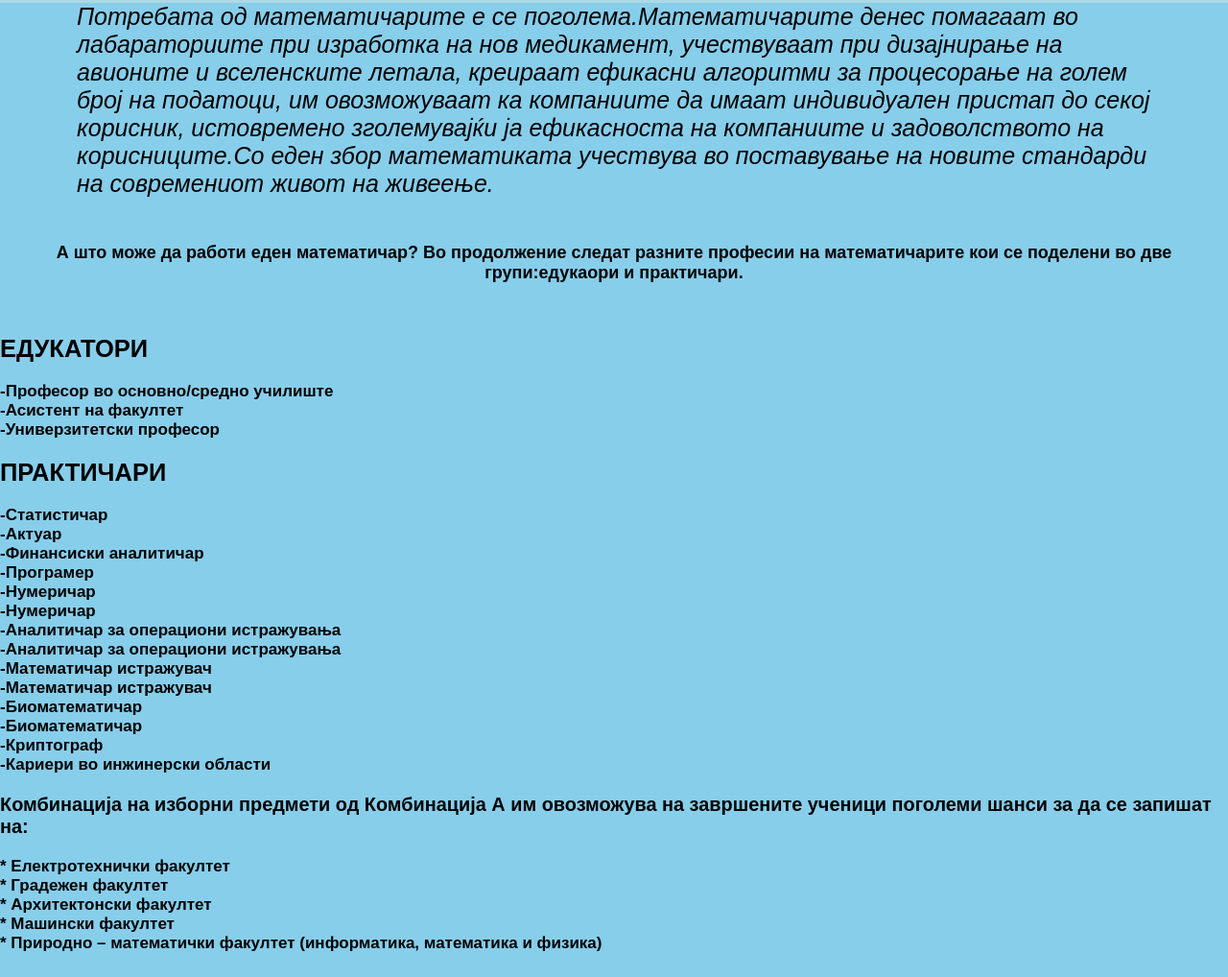
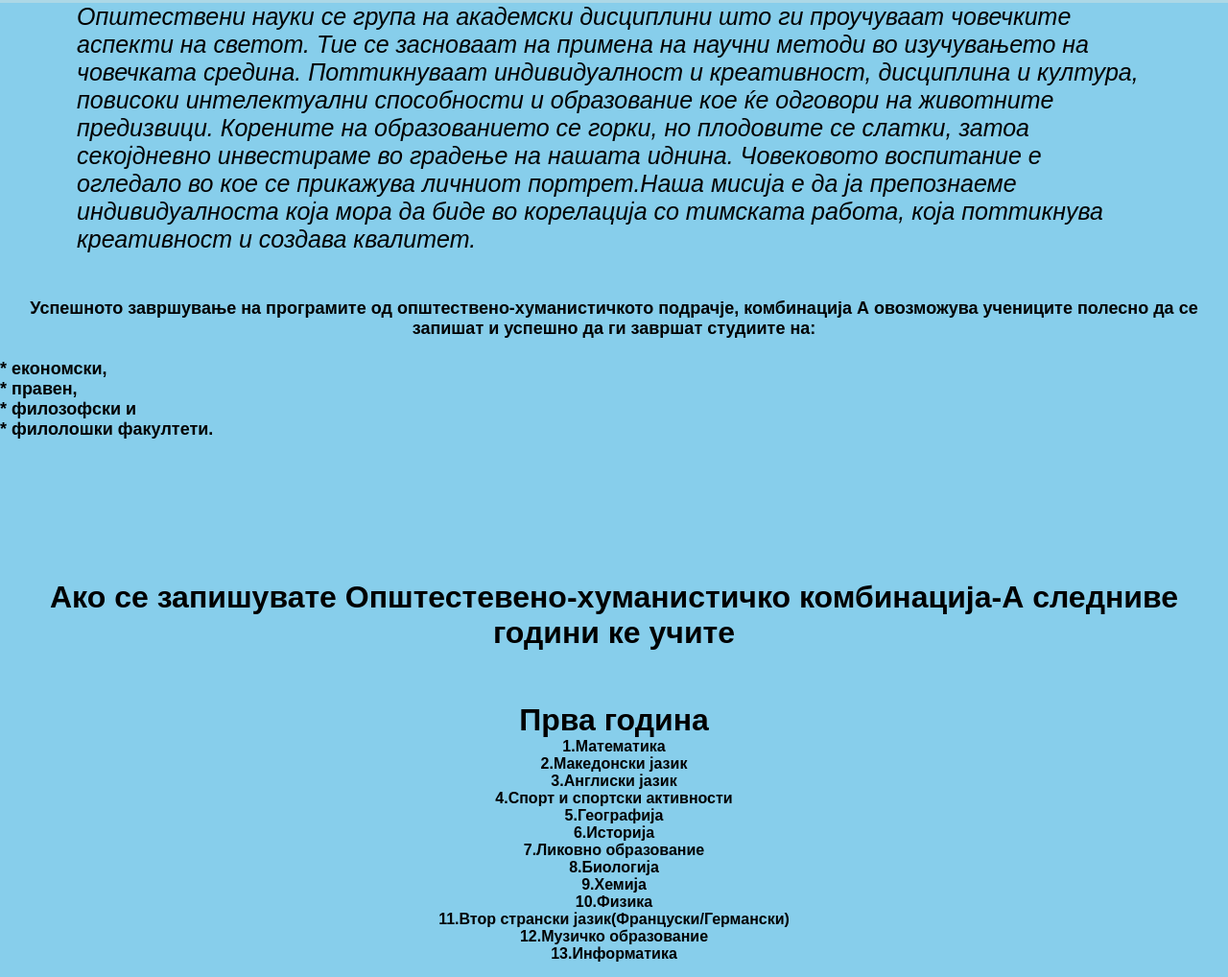
Before and after one commit to Stolenajjak/humanistickoa, a plain HTML site: page index.html in a window 1280 px wide. Shown: the part 202-1220 px from the top of the page at 96% size. Drawn offline with Linux system fonts and the light colour scheme.

Commit message:
Update index.html

```diff
--- a/index.html
+++ b/index.html
@@ -21,49 +21,34 @@
 <body>
 <div class="nazana">
     <div class="tekst">
-            <p>Потребата од математичарите е се поголема.Математичарите денес помагаат во лабараториите при изработка на нов медикамент, учествуваат при дизајнирање на авионите и вселенските летала, креираат ефикасни алгоритми за процесорање на голем број на податоци, им овозможуваат ка компаниите да имаат индивидуален пристап до секој корисник, истовремено зголемувајќи ја ефикасноста на компаниите и задоволството на корисниците.Со еден збор математиката учествува во поставување на новите стандарди на современиот живот на живеење.</p>
+            <p>Општествени науки се група на академски дисциплини што ги проучуваат човечките аспекти на светот. Тие се засноваат на примена на научни методи во изучувањето на човечката средина.
+
+Поттикнуваат индивидуалност и креативност, дисциплина и култура, повисоки интелектуални способности и образование кое ќе одговори на животните предизвици. Корените на образованието се горки, но плодовите се слатки, затоа секојдневно инвестираме во градење на нашата иднина. Човековото воспитание е огледало во кое се прикажува личниот портрет.Наша мисија е да ја препознаеме индивидуалноста која мора да биде во корелација со тимската работа, која поттикнува креативност и создава квалитет. </p>
             <br>
 </div>
     <br>
    <div class="recenica">
     <strong>
     <center>
-<p>А што може да работи еден математичар?&#160;Во продолжение следат разните професии  на математичарите кои се поделени во две групи:едукаори и практичари.</p>
-       </center>
-        </strong>
-</div>
+<p>Успешното завршување на програмите од општествено-хуманистичкото подрачје, комбинација А  овозможува учениците полесно да се запишат и успешно да ги завршат студиите на:
+    </center>
+    <br>
+* економски,
+        <br>
+* правен,
+        <br>
+* филозофски и
+        <br>
+* филолошки факултети.
+       </strong>
+    </div>
 <br>
 <br>
 <br>
 <div class="profesii">
-<h2>ЕДУКАТОРИ</h2>
+<h2></h2>
 <br>
-<strong>
-<p>-Професор во основно/средно училиште</p>
-<p>-Асистент на факултет</p>
-<p>-Универзитетски професор</p>
-    <br>
-<h2>ПРАКТИЧАРИ</h2>
-    <br>
-<p>-Статистичар</p>
-<p>-Актуар</p>
-<p>-Финансиски аналитичар</p>
-<p>-Програмер</p>
-<p>-Нумеричар</p>-Нумеричар
-<p>-Аналитичар за операциони истражувања</p>-Аналитичар за операциони истражувања
-<p>-Математичар истражувач</p>-Математичар истражувач
-<p>-Биоматематичар</p>-Биоматематичар
-<p>-Криптограф</p>
-<p>-Кариери во инжинерски области</p>
-<br>
-<h3>Комбинација на изборни предмети од Комбинација А им овозможува на завршените ученици поголеми шанси за да се запишат на:</h3>
-    <br>
-<p>* Електротехнички факултет</p>
-<p>* Градежен факултет</p>
-<p>* Архитектонски факултет</p>
-<p>* Машински факултет</p>
-<p>* Природно – математички факултет (информатика, математика и физика)</p>
-    </strong>
+
 </div>
 <center>
     <br>
```
